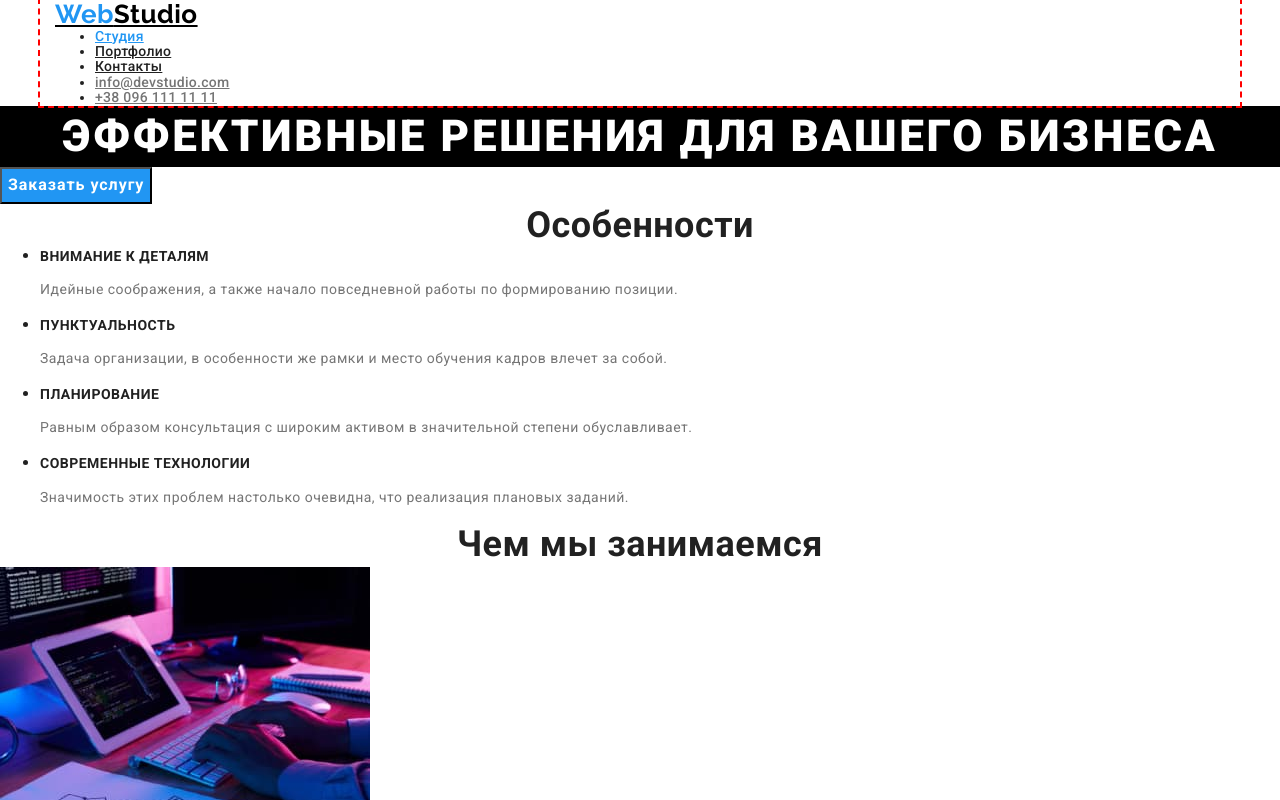
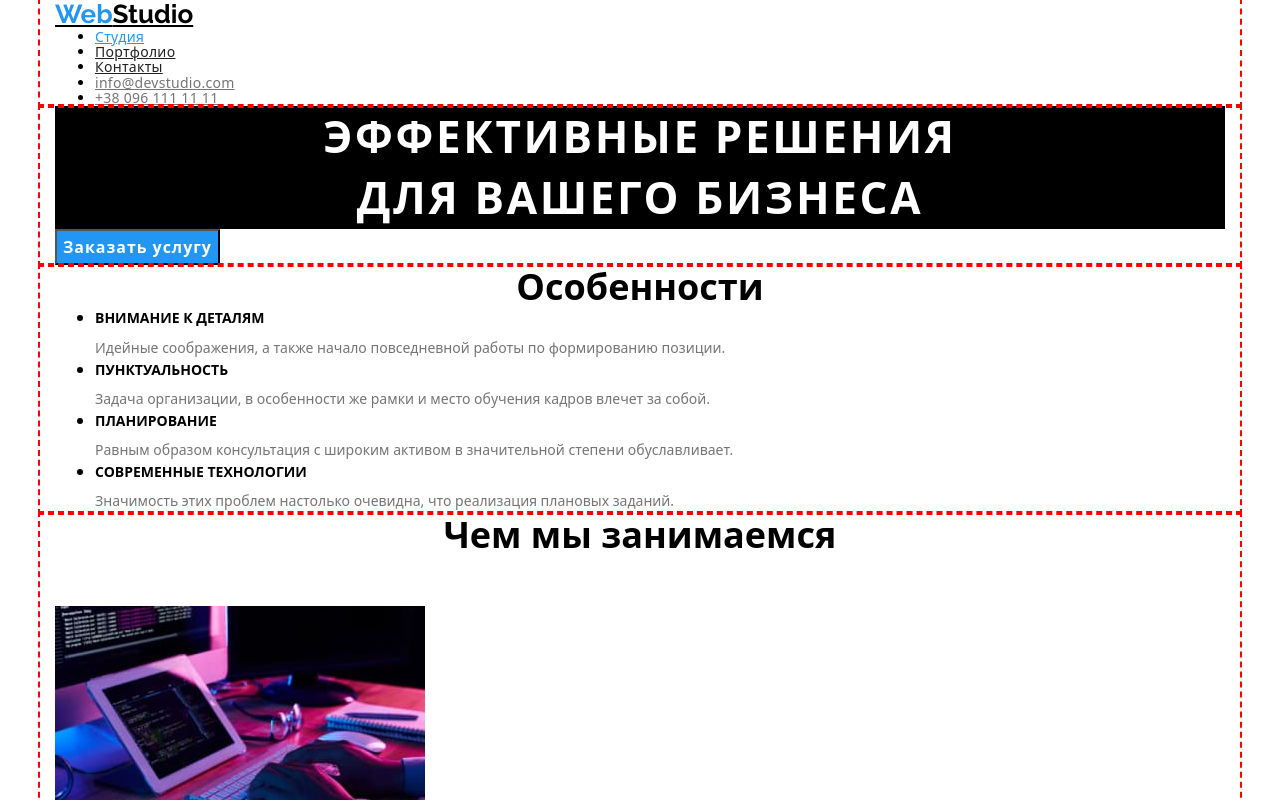
Before and after one commit to VladosSid/goit-markup-hw-03, a plain HTML site: page index.html in a window 1280 px wide. Shown: the top 800 px of the page. Drawn offline with nearby package versions, Linux system fonts and the light colour scheme.

Commit message:
Добавляет блочную модель в Особенности и Превью

```diff
--- a/css/style.css
+++ b/css/style.css
@@ -16,10 +16,6 @@
     --contact-in-footer: rgba(255, 255, 255, 0.6);
 }
 
-*,
-*::before,
-*::after, {
-    box-sizing: inherit;
 }
 /* Главная старинца "Студия" */
 /* Тело сайта */
@@ -44,7 +40,8 @@ h4,
 h5,
 h6,
 ul,
-li {
+li,
+p {
     margin-top: 0;
     margin-bottom: 0;
 }
@@ -52,9 +49,8 @@ li {
     width: 1200px;
     padding-right: 15px;
     padding-left: 15px;
-    margin-left: auto;
-    margin-right: auto;
     outline: 2px dashed red;
+    margin: 0px auto;
 }
 /* Шапка сайта */
 /* Логотип */
@@ -119,6 +115,7 @@ li {
     text-align: center;
     letter-spacing: 0.06em;
     text-transform: uppercase;
+    text-align: center;
 }
 
 .primery .order-service {
@@ -142,6 +139,8 @@ li {
     font-size: 14px;
     line-height: 1.1;
     text-transform: uppercase;
+
+    margin-bottom: 10px;
 }
 
 .feature .feature-text {
@@ -153,7 +152,9 @@ li {
 }
 
 /* Предоставляемые услуги */
-
+.services {
+    margin-bottom: 50px;
+}
 
 /* Наша команда */
 .team .team-name {
--- a/index.html
+++ b/index.html
@@ -40,15 +40,18 @@
     </header>
 
     <main>
+       <div class="container">
             <!--Превью сайта с заголовком-->
             <section class="primery">
-                <h1 class="primery-text">Эффективные решения для вашего бизнеса</h1>
+                <h1 class="primery-text">Эффективные решения <p>для вашего бизнеса</p></h1>
                 <button type="button" class="order-service">Заказать услугу</button>
             </section>
+       </div>
 
         <!--Особенности-->
         <section class="">
             <!--заголовок будет спрятан в последующем-->
+            <div class="container">
                 <h2 class="text-delete">Особенности</h2>
                 <!-- Особенности -->
                 <ul class="feature">
@@ -69,11 +72,13 @@
                         <p class="feature-text">Значимость этих проблем настолько очевидна, что реализация плановых заданий.</p>
                     </li>
                 </ul>
+            </div>
         </section>
 
         <!--Предоставляемые услуги-->
         <section class="">
-            <h2 class="">Чем мы занимаемся</h2>
+           <div class="container">
+                <h2 class="services">Чем мы занимаемся</h2>
                 <div class="">
                     <img src="./images/process.jpg" alt="Процес создания" width="370">
                 </div>
@@ -82,6 +87,7 @@
                 </div>
                 <div class="">
                     <img src="./images/color.jpg" alt="Наполнение цветом" width="370">
+                </div>
            </div>
         </section>
 
```
Lines whose indentation alone changed are shown as unchanged.
